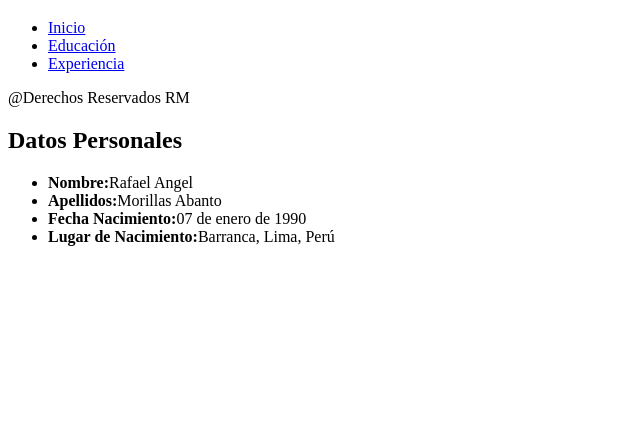
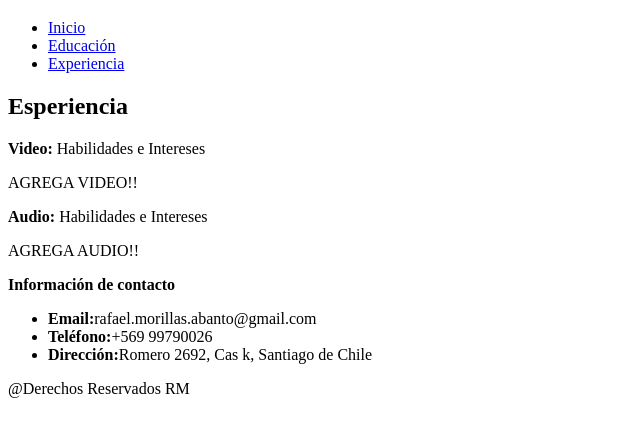
Before and after one commit to rafaelmorillas/HTML_Rafael-Morillas, a plain HTML site: page experiencia.html in a window 1280 px wide. Shown: the part 193-630 px from the top of the page, without its empty margins (0-640 px from the left). Drawn offline with Linux system fonts and the light colour scheme.

Commit message:
Cambios en pies de pagina_

```diff
--- a/experiencia.html
+++ b/experiencia.html
@@ -13,16 +13,24 @@
 		<li><a href="educacion.html" target="_blank">Educación</a></li>
 		<li><a href="#inicio.html">Experiencia</a></li>
 	</ul>
+	<h2>Esperiencia</h2>
+		<P><strong>Video:</strong> Habilidades e Intereses</P>
+
+			AGREGA VIDEO!!
 
 
+		<P><strong>Audio:</strong> Habilidades e Intereses</P>
 
-	<p>@Derechos Reservados RM</p>
-		<h2>Datos Personales</h2>
+
+			AGREGA AUDIO!!
+
+
+	<p><strong>Información de contacto</strong></p>
 		<ul>
-			<li><strong>Nombre:</strong>Rafael Angel</li>
-			<li><strong>Apellidos:</strong>Morillas Abanto</li>
-			<li><strong>Fecha Nacimiento:</strong>07 de enero de 1990</li>
-			<li><strong>Lugar de Nacimiento:</strong>Barranca, Lima, Perú</li>
+			<li><strong>Email:</strong>rafael.morillas.abanto@gmail.com</li>
+			<li><strong>Teléfono:</strong>+569 99790026</li>
+			<li><strong>Dirección:</strong>Romero 2692, Cas k, Santiago de Chile</li>
 		</ul>
+		<p>@Derechos Reservados RM</p>
 </body>
 </html>
```
Also changed, not shown: educacion.html (+6 -7 lines).
